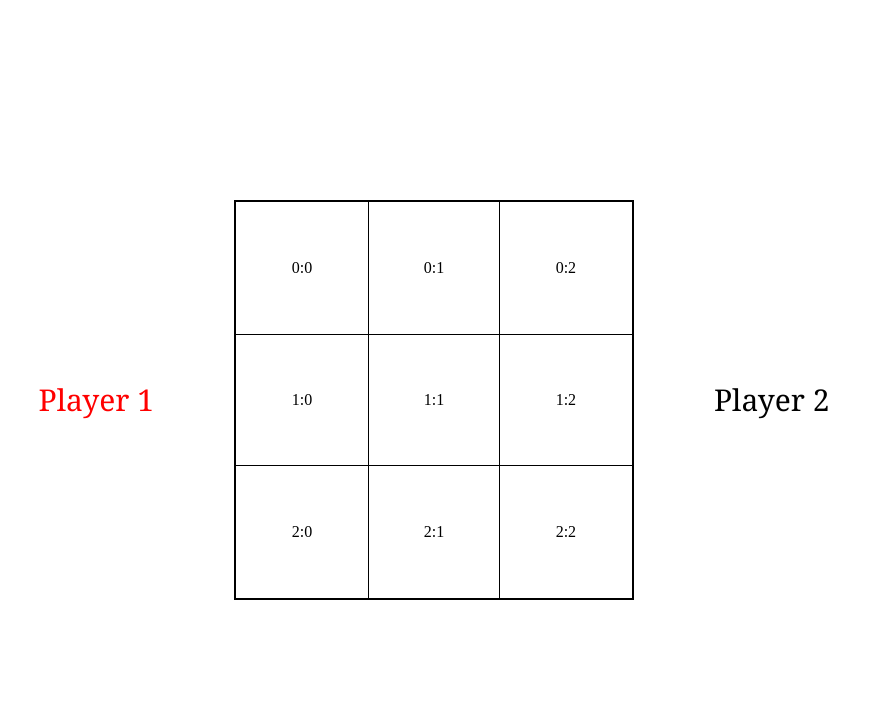
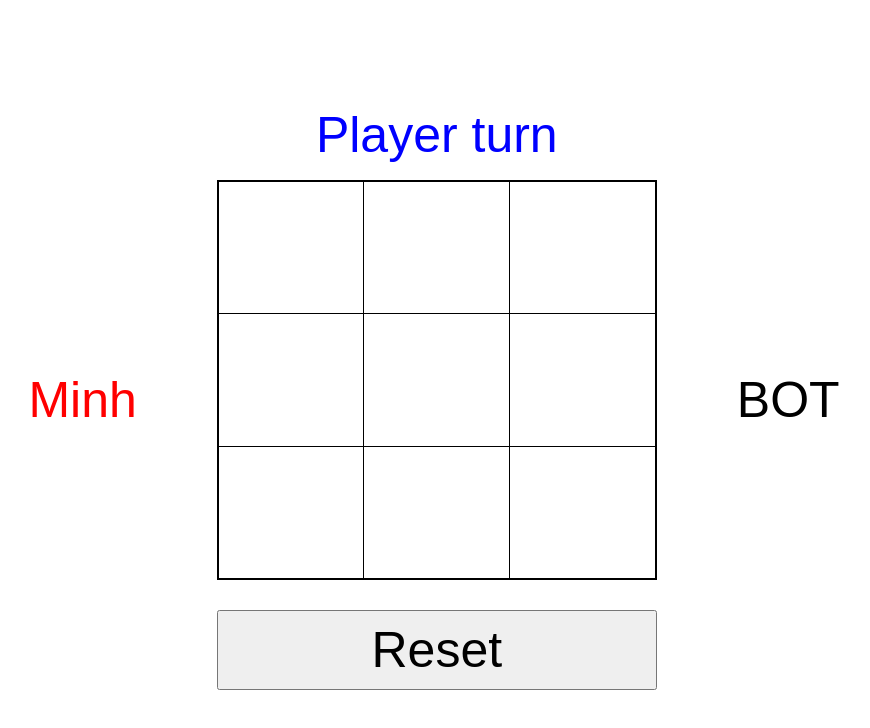
Before and after one commit to wingfam/tic-tac-toe, a plain HTML site: page index.html in a window 1280 px wide. Shown: the whole page, without its empty margins (206-1076 px from the left). Drawn offline with Linux system fonts and the light colour scheme.

Commit message:
- Finish styling to gameboard. - Add when a symbol is placed, draw it onto the board. - Display alert when win or tie condition is met. Then force reset game. - Create a reset button to reset the round and clear the board.

```diff
--- a/index.html
+++ b/index.html
@@ -10,25 +10,34 @@
     </head>
     <body>
         <main>
-            <label id="player1">Player 1</label>
-            <table class="container">
+            <label id="player1">Minh</label>
+            <fieldset>
+                <legend>Player turn</legend>
+                <table>
+                    <colgroup>
+                        <col id="left-col">
+                        <col id="mid-col">
+                        <col id="right-col">
+                    </colgroup>
                     <tr>
-                    <td>0:0</td>
-                    <td>0:1</td>
-                    <td>0:2</td>
+                        <td></td>
+                        <td></td>
+                        <td></td>
                     </tr>
                     <tr>
-                    <td>1:0</td>
-                    <td>1:1</td>
-                    <td>1:2</td>
+                        <td></td>
+                        <td></td>
+                        <td></td>
                     </tr>
                     <tr>
-                    <td>2:0</td>
-                    <td>2:1</td>
-                    <td>2:2</td>
+                        <td></td>
+                        <td></td>
+                        <td></td>
                     </tr>
                 </table>
-            <label id="player2">Player 2</label>
+                <button id="reset-button">Reset</button>
+            </fieldset>
+            <label id="player2">BOT</label>
         </main>
         <script src="script.js" async defer></script>
     </body>
--- a/script.js
+++ b/script.js
@@ -18,7 +18,9 @@ TODO:
 12. [X] Add labels for player1 and player2 for their name.
 13. [X] Add some basic stylized element: font-family, font-size, color,...
 14. [X] Use javascript to display change label when switch between player turn like: color on focus,...
-15. [] When a symbol is placed, draw it onto the board.
+15. [X] When a symbol is placed, draw it onto the board.
+16. [X] Display alert when win or tie condition is met. Then force reset game.
+17. [X] Create a reset button to reset the round and clear the board.
 */
 
 function Cell() {
@@ -97,32 +99,73 @@ const GameBoard = (function () {
   };
 })();
 
+const DisplayController = (function () {
+  const playerOneLabel = document.querySelector("#player1");
+  const playerTwoLabel = document.querySelector("#player2");
+  const playerTurnLegend = document.querySelector("legend");
+
+  playerOneLabel.style.color = "#ff0000";
+
+  const insertPlayerSymbol = (tdTag, playerSymbol) => {
+    tdTag.textContent = playerSymbol;
+  };
+
+  const changePlayerNameStyle = (activePlayer) => {
+    changePlayerTurnText(activePlayer);
+    if (activePlayer.name === playerTwoLabel.textContent) {
+      playerOneLabel.style.color = "#000000";
+      playerTwoLabel.style.color = "#ff0000";
+    } else if (activePlayer.name === playerOneLabel.textContent) {
+      playerTwoLabel.style.color = "#000000";
+      playerOneLabel.style.color = "#ff0000";
+    }
+  };
+
+  const changePlayerTurnText = (activePlayer) => {
+    const regex = /[^\s]+/; // Match any character until the first white space.
+    playerTurnLegend.textContent = playerTurnLegend.textContent.replace(
+      regex,
+      activePlayer.name
+    );
+  };
+
+  const redrawBoard = () => {
+    const tdTags = document.querySelectorAll("td");
+    tdTags.forEach((tag) => {
+      tag.textContent = "";
+    });
+  };
+
+  const alertEndGame = (isWin, isTie, isReset) => {
+    if (isWin) alert("The player has won");
+    if (isTie) alert("The game is tie");
+    if (isReset) alert("The game has been reset");
+  };
+
+  return { insertPlayerSymbol, changePlayerNameStyle, redrawBoard, alertEndGame };
+})();
+
 function GameController(playerOneName, playerTwoName) {
   const board = GameBoard;
+  const displayController = DisplayController;
   const player1 = createPlayer(playerOneName, "X");
   const player2 = createPlayer(playerTwoName, "O");
-  const playerOneLabel = document.getElementById("player1");
-  const playerTwoLabel = document.getElementById("player2");
 
   let numberOfPlacement = 0;
   let activePlayer = player1;
-  playerOneLabel.style.color = "#ff0000";
 
   const getCurrentPlayer = () => activePlayer;
 
-  const changePlayerNameStyle = (activePlayer, inactivePlayer) => {
-    inactivePlayer.style.color = "#000000";
-    activePlayer.style.color = "#ff0000";
+  const switchPlayerTurn = () => {
+    activePlayer.name === player1.name
+      ? (activePlayer = player2)
+      : (activePlayer = player1);
+    displayController.changePlayerNameStyle(activePlayer);
   };
 
-  const switchPlayerTurn = () => {
-    if (activePlayer.name === player1.name) {
-      activePlayer = player2;
-      changePlayerNameStyle(playerTwoLabel, playerOneLabel);
-    } else {
-      activePlayer = player1;
-      changePlayerNameStyle(playerOneLabel, playerTwoLabel);
-    }
+  const resetPlayerTurn = () => {
+    activePlayer = player1;
+    displayController.changePlayerNameStyle(activePlayer);
   };
 
   const printRoundMessage = () => {
@@ -131,8 +174,10 @@ function GameController(playerOneName, playerTwoName) {
   };
 
   const resetGame = () => {
-    console.log("A new round has started.");
+    resetPlayerTurn();
     board.clearBoard();
+    displayController.redrawBoard();
+    displayController.alertEndGame(false, false, true);
     printRoundMessage();
   };
 
@@ -197,8 +242,8 @@ function GameController(playerOneName, playerTwoName) {
     if (winCondition) {
       board.printBoard();
       activePlayer.giveScore();
-      console.log(`${activePlayer.name} has won!`);
-      console.log(`${activePlayer.name}'s score is: ${activePlayer.getScore()}`);
+      displayController.alertEndGame(true, false, false);
+      displayController.redrawBoard();
     } else {
       switchPlayerTurn();
       printRoundMessage();
@@ -206,7 +251,9 @@ function GameController(playerOneName, playerTwoName) {
 
     // Check tie condition
     if (numberOfPlacement >= board.getMaxPlacement()) {
-      console.log("It's a tie");
+      resetGame();
+      displayController.alertEndGame(false, true, false);
+      displayController.redrawBoard();
     }
   };
 
@@ -214,49 +261,24 @@ function GameController(playerOneName, playerTwoName) {
     const cells = document.querySelectorAll("td");
     cells.forEach((cell) => {
       cell.addEventListener("click", function () {
+        displayController.insertPlayerSymbol(cell, activePlayer.symbol);
         playGame(cell.closest("tr").rowIndex, cell.cellIndex);
       });
     });
   }
 
+  function resetButtonEventHandler() {
+    const resetButton = document.querySelector("#reset-button");
+    resetButton.addEventListener("click", function () {
+      resetGame();
+    });
+  }
+
   addEventToGridItems();
+  resetButtonEventHandler();
   printRoundMessage();
 
-  return { getCurrentPlayer, playGame, resetGame };
+  return { getCurrentPlayer, playGame, resetGame, resetButtonEventHandler };
 }
 
 const game = GameController("Minh", "BOT");
-
-// TEST1: Minh win by row.
-// game.playGame(1, 0);
-// game.playGame(0, 0);
-// game.playGame(1, 1);
-// game.playGame(0, 1);
-// game.playGame(1, 2);
-
-// TEST2: BOT win by column
-// game.playGame(0, 0);
-// game.playGame(0, 1);
-// game.playGame(0, 2);
-// game.playGame(1, 1);
-// game.playGame(1, 0);
-// game.playGame(2, 1);
-
-// TEST3: Minh win by diagonal
-// game.playGame(0, 0);
-// game.playGame(0, 1);
-// game.playGame(1, 1);
-// game.playGame(1, 2);
-// game.playGame(2, 2);
-// game.playGame(2, 1);
-
-// TEST4: A tie game.
-// game.playGame(0, 0);
-// game.playGame(0, 1);
-// game.playGame(0, 2);
-// game.playGame(1, 1);
-// game.playGame(1, 0);
-// game.playGame(1, 2);
-// game.playGame(2, 1);
-// game.playGame(2, 0);
-// game.playGame(2, 2);
--- a/style.css
+++ b/style.css
@@ -147,6 +147,7 @@ html {
 body {
 	display: table-cell;
 	vertical-align: middle;
+	font-family: Arial, Helvetica, sans-serif
 }
 
 main {
@@ -156,23 +157,46 @@ main {
 	align-items: center;
 }
 
-#player1, #player2 {
-	font-family: Georgia, 'Times New Roman', Times, serif;
-	font-size: 30px;
+
+legend {
+	width: 100%;
+	text-align: center;
+	padding-bottom: 20px;
+	font-size: 50px;
+	color: #0000ff;
 }
 
-.container {
-	width: 50vh;
+#player1, #player2 {
+	font-size: 50px;
+	text-align: center;
+}
+
+table {
+	width: 55vh;
 	height: 50vh;
 	border: 2px solid #000000;
-	/* display: grid;
-	justify-content: center;
-	align-items: center;
-	grid-template: repeat(3, 1fr) / repeat(3 , 1fr); */
+}
+
+#left-col, #mid-col, #right-col {
+	width: 20%;
+}
+
+tr {
+	height: 20%;
 }
 
 td {
 	border: 1px solid #000000;
 	text-align: center;
 	vertical-align: middle;
+	font-size: 10vh;
 }
+
+#reset-button {
+	width: 100%;
+	height: 80px;
+	margin-top: 30px;
+	font-size: 50px;
+	text-align: center;
+	vertical-align: middle;
+}
```
Lines whose indentation alone changed are shown as unchanged.
